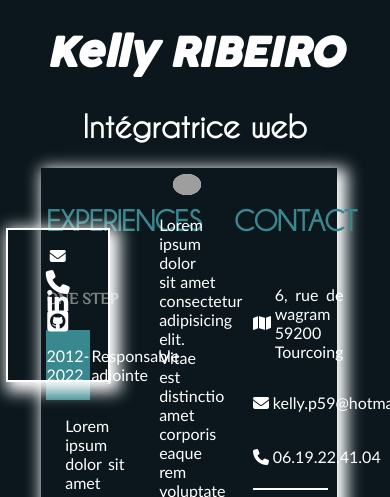
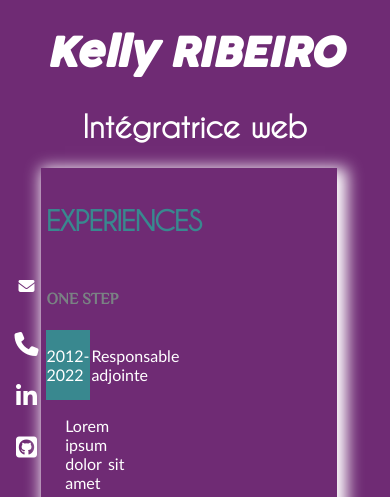
Before and after one commit to kellyrib/2022_CV, a plain HTML site: page index.html in a window 390 px wide. Shown: the top 497 px of the page. Drawn offline with Linux system fonts and the light colour scheme; grey boxes are pictures that could not be loaded; files whose address does not match are found by name.

Commit message:
responsive

```diff
--- a/style.css
+++ b/style.css
@@ -345,3 +345,53 @@ li
     align-content: center;
     margin-top: 40px;
 }
+@media only screen and (max-width: 480px)
+{
+  body
+  {
+    background-color: #6f2b74;
+  }
+  #haut
+    {
+        display: flex;
+        flex-direction: column;
+        margin-bottom: 5%;
+        padding: 2%;
+        box-shadow: white 5px 5px 15px 5px ;
+    }
+    #hautgauche, #hautcentre, #hautdroit
+    {
+        width: 33%;
+    }
+    #cote
+{
+    display: flex;
+    flex-direction: column;
+    border: none;
+    margin-right: 3%;
+    width: 100px;
+    height: 150px;
+    box-shadow: none;
+    margin-left: -6%;
+    position: fixed;
+    top: 27%;
+    left: 0%;
+}
+#cote a
+{
+    color: white;
+    text-align: center;
+    display: flex;
+    flex-direction: column;
+    margin-top: 50% ;
+    text-decoration: none;
+}
+
+}
+@media only screen and (min-width: 481px) and (max-width: 768px)
+{
+  body
+  {
+    background-color: #00ff62;
+  }
+}
```
